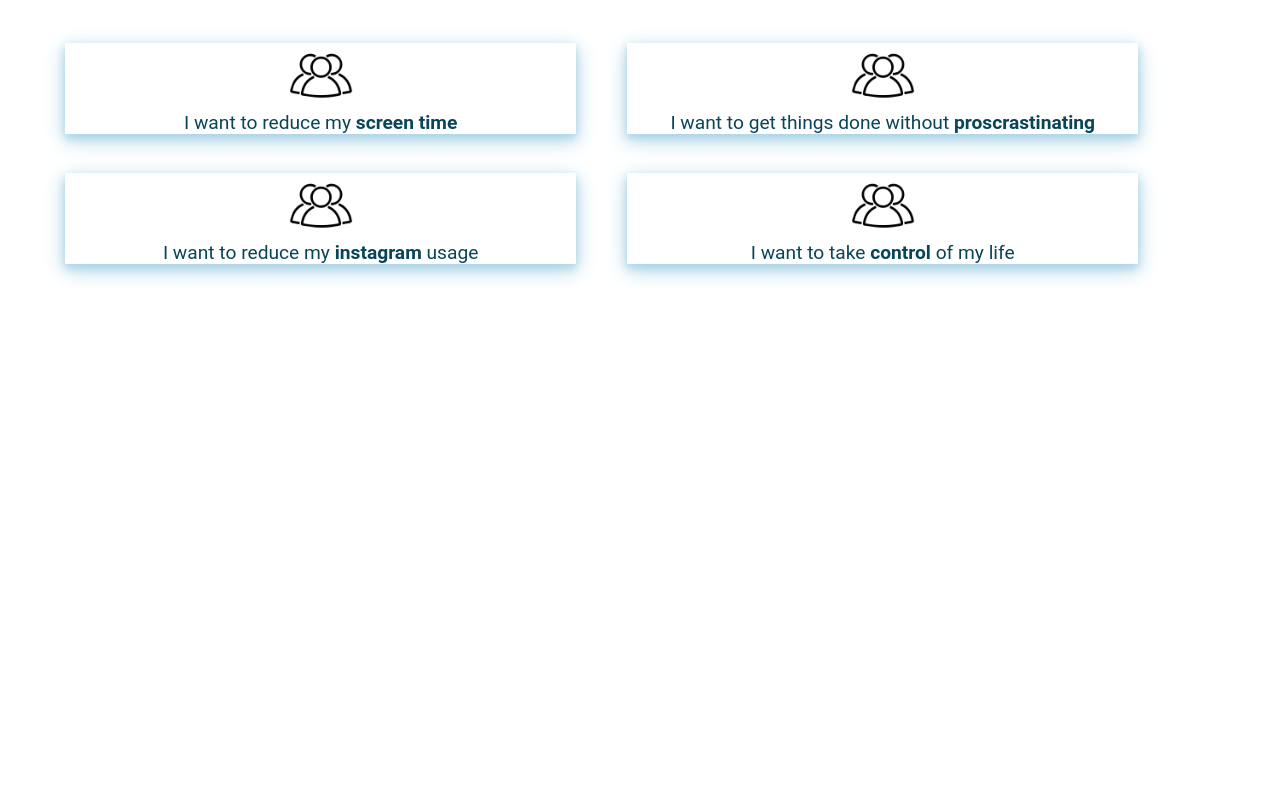
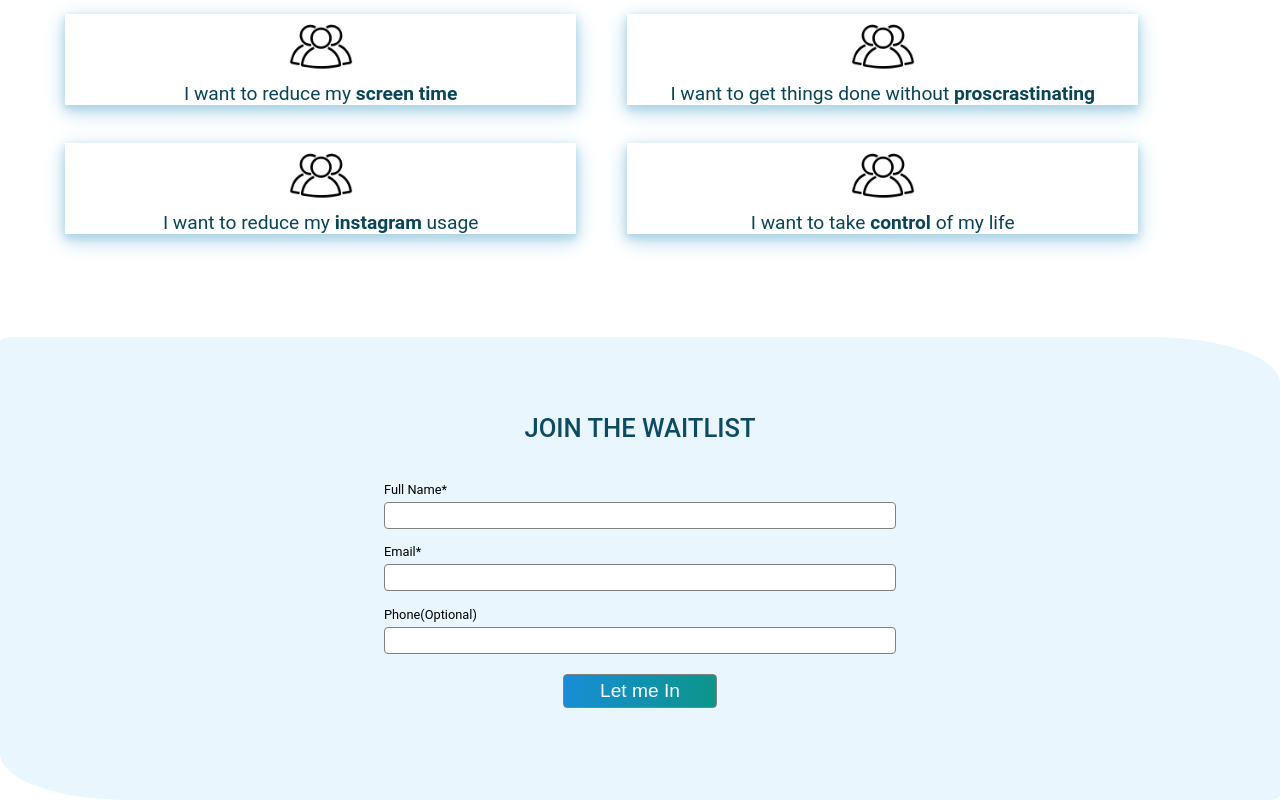
Before and after one commit to singhkaran202/spiroc, a React (Create React App) app: page / in a window 1280 px wide. Shown: the part 1995-2795 px from the top of the page. Before the commit the page ends 2361 px from the top, so only its background shows below. Built offline with nearby package versions, Linux system fonts and the light colour scheme.

Commit message:
Waitlist form is added and the data is being collected in g-sheets

```diff
--- a/src/App.js
+++ b/src/App.js
@@ -2,6 +2,24 @@ import React from "react";
 import "./styles.css";
 
 export default function App() {
+    // function Submit(e) {
+    //     const formEle = document.querySelector("form");
+    //     const formDatab = new FormData(formEle);
+    //     fetch(
+    //       "https://script.google.com/macros/s/AKfycbxUX4hu2QEQ7r9TwrSo9vAHydDXv4VwtEDUacCifXaEecIH2bWHQSnFWtd9NdNIUVGDdQ/exec",
+    //       {
+    //         method: "POST",
+    //         body: formDatab
+    //       }
+    //     )
+    //       .then((res) => res.json())
+    //       .then((data) => {
+    //         console.log(data);
+    //       })
+    //       .catch((error) => {
+    //         console.log(error);
+    //       });
+    //   }
   return(
         <div id='body'>
             {/* <Header/> */}
@@ -14,9 +32,9 @@ export default function App() {
             />
 
             <Card2/> {/*3 screenshots*/}
-            <Methodology_card/>
+            <MethodologyCard/>
             <Purpose/>
-            {/* <WaitlistForm/> */}
+            <WaitlistForm/>
         </div>
     );
 }
@@ -44,7 +62,7 @@ const Card1 = (props) =>{
                 <br/>
                 <br/>
                 <span>
-                    <a href="/"><span className="waitlist-btn">JOIN THE WAITLIST FOR FREE</span></a>
+                    <a href="#waitlist-form"><span className="waitlist-btn">JOIN THE WAITLIST FOR FREE</span></a>
                 </span>
             </div>
 
@@ -101,7 +119,7 @@ const Card2 = () =>{
 }
 
 
-const Methodology_card = () =>{
+const MethodologyCard = () =>{
     return(
         <div className='method-card' >
             <div className="title-div">
@@ -185,3 +203,46 @@ const Purpose = () =>{
         </div>
     )
 }
+const WaitlistForm = () =>{
+    function Submit(e) {
+        const formEle = document.querySelector("form");
+        const formDatab = new FormData(formEle);
+        fetch(
+          "https://script.google.com/macros/s/AKfycbwaP8hc_R6WWQYQS4wtmu58EMym4a5ABn7E3jURIJPYvjhl9749exVKV_0BU0ocsrKL/exec",
+          {
+            method: "POST",
+            body: formDatab
+          }
+        )
+          .then((res) => res.json())
+          .then((data) => {
+            console.log(data);
+          })
+          .catch((error) => {
+            console.log(error);
+          });
+}
+    return (
+        <div className="form-card" id="waitlist-form">
+         <div className="title-div-form">
+                JOIN THE WAITLIST
+         </div>
+          <div>
+            <form className="form" onSubmit={(e) => Submit(e)}>
+              <label id="Name">Full Name*</label>
+              <input name="Name" type="text" required/>
+
+              <label id="Email" >Email*</label>
+              <input name="Email" type="email" required/>
+
+              <label id="Phone">Phone(Optional)</label>
+              <input name="Phone" type="text" />
+               <span>
+               <input name="Submit" type="submit" className="waitlist-submit-btn" value={"Let me In"}/>
+               </span>
+
+            </form>
+          </div>
+        </div>
+      );
+}
--- a/src/styles.css
+++ b/src/styles.css
@@ -2,6 +2,9 @@
   margin: 0;
   padding:0;
   box-sizing: border-box;
+}
+html {
+  scroll-behavior: smooth;
 }
 
 #body{
@@ -165,6 +168,7 @@ a{
 
 .card2-div{
   padding:5% 1%;
+  padding-left: 8%;
 }
 div .comp1{
   display: inline-block;
@@ -341,3 +345,63 @@ div .comp3{
   width:100%;
   padding: 0%;
 }
+
+/* .App {
+  font-family: sans-serif;
+  text-align: center;
+} */
+.form-card{
+  background-color: #eaf6fe;
+  /* margin-top: 2%;
+  padding-bottom: 8%; */
+  border-radius: 1% 10%;
+  width: 100%;
+  /* border: 2px solid rgb(46, 32, 32);  */
+  text-align: center;
+}
+.form{
+
+  display: flex;
+  flex-direction: column;
+  width: 40%;
+  /* border: 2px solid rgb(0, 255, 26);  */
+  margin-left: 30%;
+  margin-bottom: 6%;
+}
+
+.form input {
+  height: 5%;
+  margin-top: 1%;
+  margin-bottom: 3%;
+  border-radius: 4px;
+  padding: 5px;
+  border: 1px solid grey;
+
+}
+.form label {
+  width: 100%;
+  /* margin-top: 20px; */
+  border-radius: 10px;
+  padding: 0%;
+  /* border: 2px solid rgb(0, 42, 255); */
+  text-align: left;
+  font-size: 1vw;
+  margin-bottom: 0%;
+}
+
+.waitlist-submit-btn{
+   width: 30%;
+  background-image: linear-gradient(to right,rgb(24, 141, 214),rgb(11, 150, 138));
+  font-size: 1.5vw;
+  color: white;
+
+}
+.title-div-form{
+  width:100%;
+  text-align: center;
+  font-size: 2vw;
+  color: rgb(13, 74, 99);
+  font-weight: 550;
+  margin-top:6%;
+  margin-bottom:3%;
+}
```
